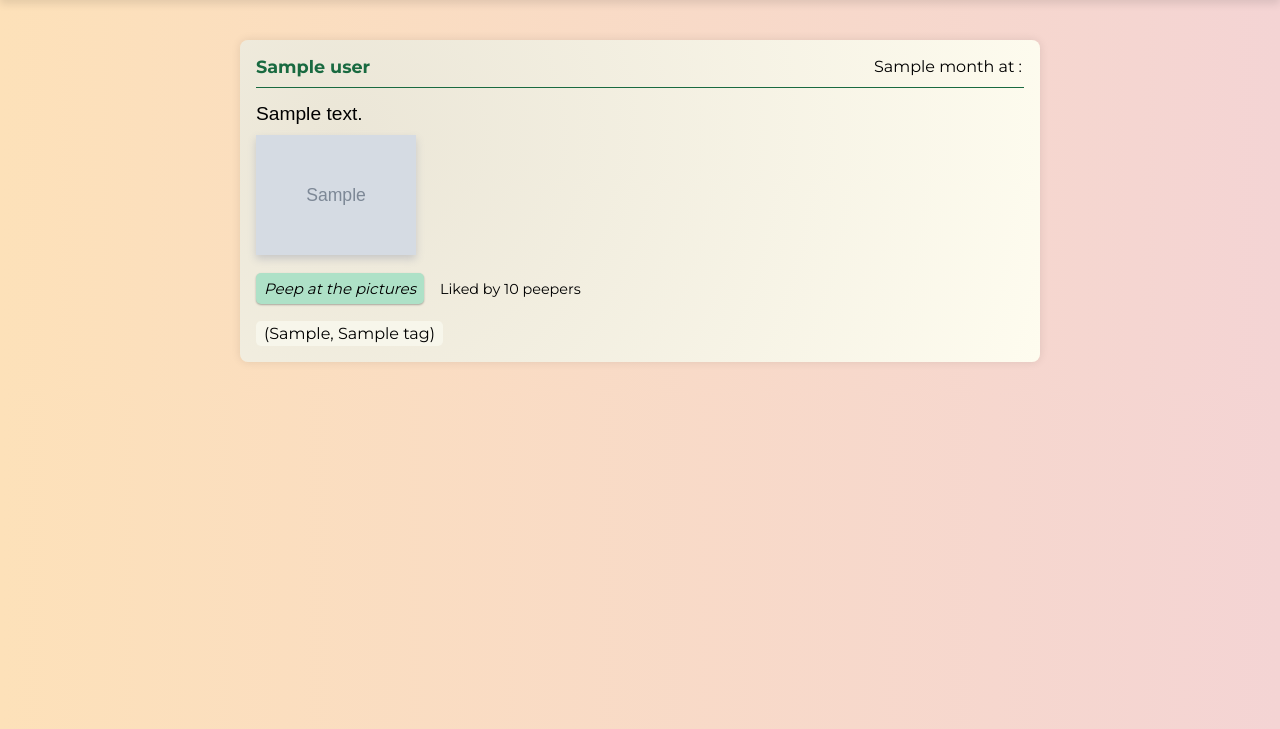
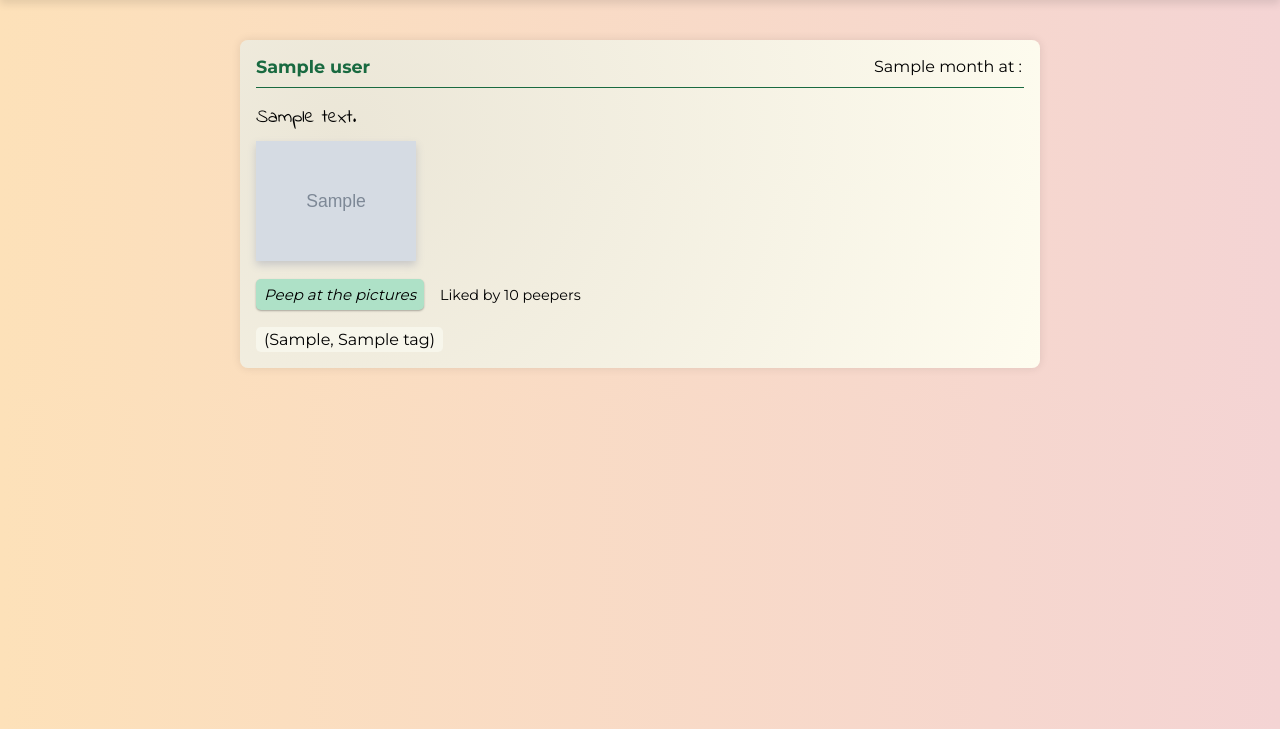
Before and after one commit to shakey0/chitter_project, a Flask app: template ChitterApp/templates/index.html in a window 1280 px wide. Shown: the part 71-800 px from the top of the page. Run offline with Flask 3, Linux system fonts and the light colour scheme; the template is opened without the code that fills it: most values are stand-ins (such as "Sample title", 1, 10 or a date in 2020); grey boxes marked "Sample" are stand-in pictures; some libraries are stand-ins or nearby versions.

Commit message:
Added favicon & fixed fonts

```diff
--- a/ChitterApp/static/css/peeps.css
+++ b/ChitterApp/static/css/peeps.css
@@ -1,3 +1,5 @@
+@import url('https://fonts.googleapis.com/css2?family=Indie+Flower&display=swap');
+
 .all-peeps-container {
     margin-top: 40px;
     max-width: 800px;
@@ -92,7 +94,7 @@
     margin-top: 0.5em;
     padding-top: 0.8em;
     padding-bottom: 0.5em;
-    font-family: fantasy;
+    font-family: 'Indie Flower', 'Gill Sans', 'Gill Sans MT', Calibri, 'Trebuchet MS', sans-serif;
     font-size: 1.2em;
     border-top: 1px solid #196a40;
 }
--- /dev/null
+++ b/ChitterApp/static/favicon_io/about.txt
@@ -0,0 +1,6 @@
+This favicon was generated using the following font:
+
+- Font Title: Henny Penny
+- Font Author: Copyright (c) 2012, Brownfox (gayaneh.b@gmail.com), with Reserved Font Name "Henny Penny"
+- Font Source: http://fonts.gstatic.com/s/hennypenny/v17/wXKvE3UZookzsxz_kjGSfMQqt3M7tMDT.ttf
+- Font License: SIL Open Font License, 1.1 (http://scripts.sil.org/OFL))
--- a/ChitterApp/templates/base.html
+++ b/ChitterApp/templates/base.html
@@ -10,6 +10,7 @@
     <link rel="stylesheet" href="{{ url_for('static', filename='css/pop_up_boxes.css') }}">
     <link rel="stylesheet" href="{{ url_for('static', filename='css/picture_pop_up_box.css') }}">
     <link rel="stylesheet" href="{{ url_for('static', filename='css/peeps.css') }}">
+    <link rel="shortcut icon" href="{{ url_for('static', filename='favicon_io/favicon.ico') }}">
 </head>
 <body>
     <nav class="top-bar-box">
--- a/ChitterApp/templates/change_password.html
+++ b/ChitterApp/templates/change_password.html
@@ -5,6 +5,7 @@
     <meta name="viewport" content="width=device-width, initial-scale=1.0">
     <title>Change Password</title>
     <link rel="stylesheet" href="{{ url_for('static', filename='css/change_password.css') }}">
+    <link rel="shortcut icon" href="{{ url_for('static', filename='favicon_io/favicon.ico') }}">
 </head>
 <body>
     {% if password_changed == False %}
--- a/ChitterApp/templates/delete_user.html
+++ b/ChitterApp/templates/delete_user.html
@@ -5,6 +5,7 @@
     <meta name="viewport" content="width=device-width, initial-scale=1.0">
     <title>Delete Profile</title>
     <link rel="stylesheet" href="{{ url_for('static', filename='css/delete_user.css') }}">
+    <link rel="shortcut icon" href="{{ url_for('static', filename='favicon_io/favicon.ico') }}">
 </head>
 <body>
     {% if stage == 1 %}
--- a/ChitterApp/templates/user_base.html
+++ b/ChitterApp/templates/user_base.html
@@ -10,6 +10,7 @@
     <link rel="stylesheet" href="{{ url_for('static', filename='css/picture_pop_up_box.css') }}">
     <link rel="stylesheet" href="{{ url_for('static', filename='css/peeps.css') }}">
     <link rel="stylesheet" href="{{ url_for('static', filename='css/user.css') }}">
+    <link rel="shortcut icon" href="{{ url_for('static', filename='favicon_io/favicon.ico') }}">
 </head>
 <body>
     <nav class="top-bar-box-user">
```
Also changed, not shown: ChitterApp/static/favicon_io/android-chrome-192x192.png (added), ChitterApp/static/favicon_io/android-chrome-512x512.png (added), ChitterApp/static/favicon_io/apple-touch-icon.png (added), ChitterApp/static/favicon_io/favicon-16x16.png (added), ChitterApp/static/favicon_io/favicon-32x32.png (added), ChitterApp/static/favicon_io/favicon.ico (added), ChitterApp/static/favicon_io/site.webmanifest (added), 2 other files.
